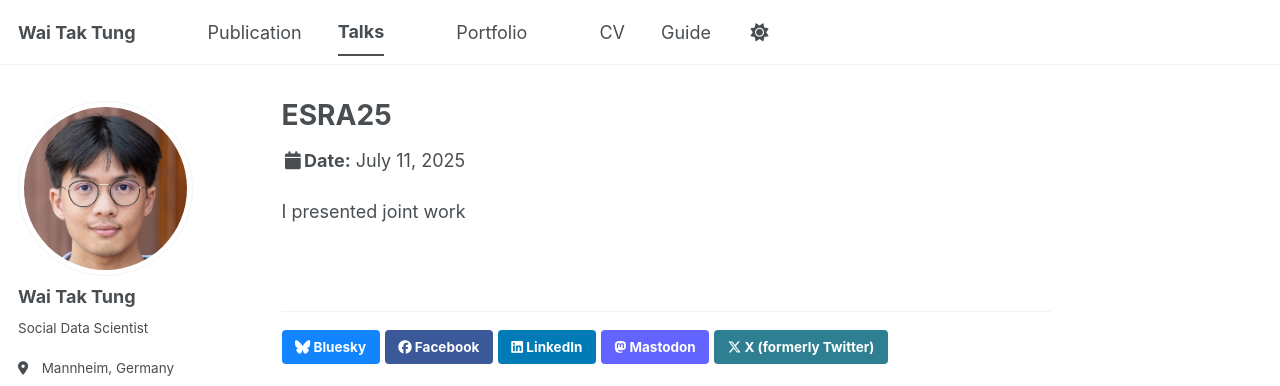
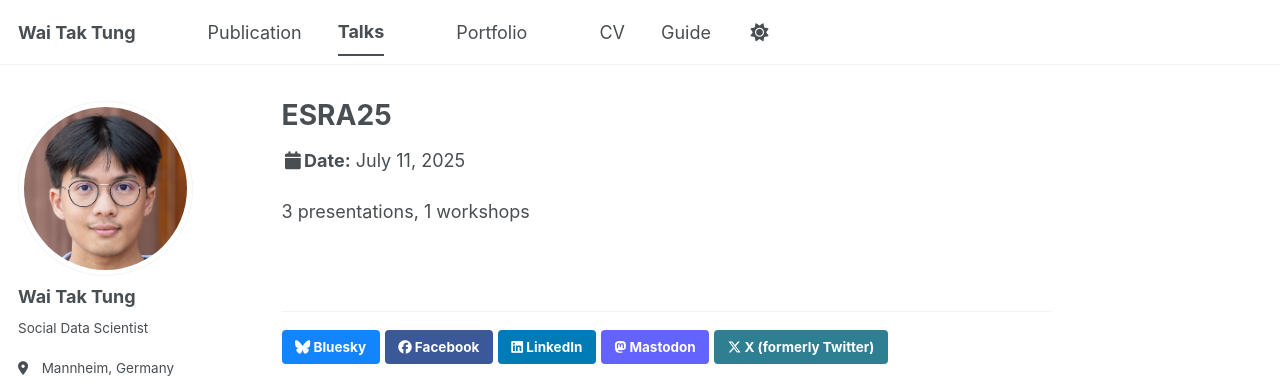
Before and after one commit to wttung/wttung.github.io, a Jekyll site: the page built from _talks/ESRA25.md, in a window 1280 px wide. Shown: the top 386 px of the page. Built offline with Jekyll 4.4.1, drawn with Linux system fonts in a browser that asks for light colours; a script bundle is joined from its source files by our own code; library files that are not in the unit come from our copies.

Commit message:
Update ESRA25.md

```diff
--- a/_talks/ESRA25.md
+++ b/_talks/ESRA25.md
@@ -8,4 +8,4 @@ date: 2025-07-11
 location: "Utrecht,The Netherlands"
 ---
 
-I presented joint work
+3 presentations, 1 workshops
```
